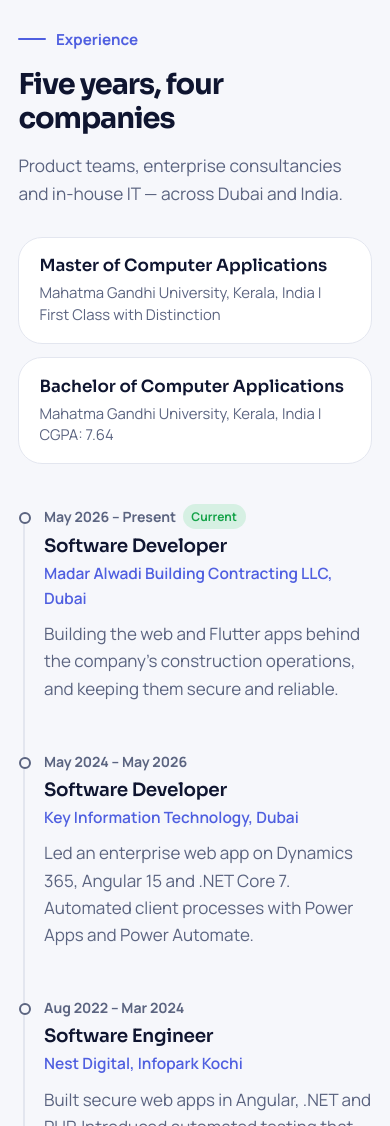
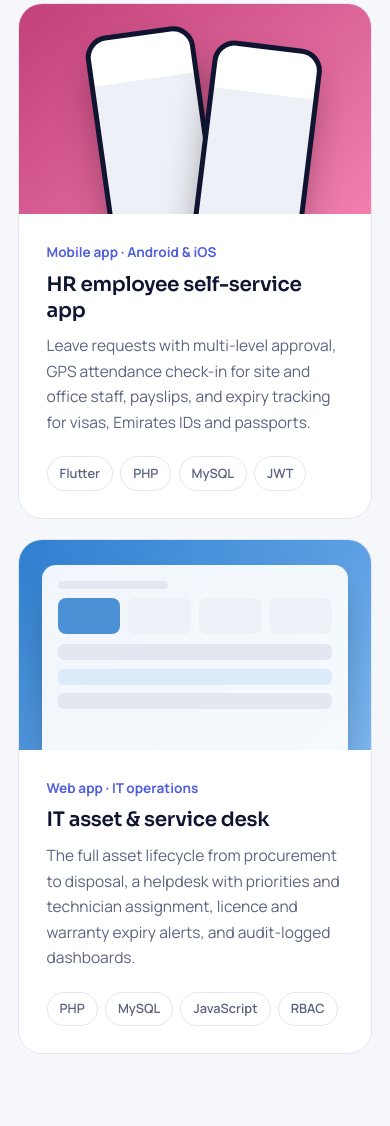
Before and after one commit to aj-anumonjacob/Portfolio_Website, a plain HTML site: page index.html in a window 390 px wide. Shown: the part 5688-6814 px from the top of the page. Drawn offline with Linux system fonts and the light colour scheme.

Commit message:
Update projects section with resume projects
Add Retail POS, HR self-service app and IT asset & service desk;
lay out five cards as 3 + 2 on desktop.

Co-Authored-By: Claude Opus 5.5 <noreply@anthropic.com>

```diff
--- a/css/styles.css
+++ b/css/styles.css
@@ -164,8 +164,10 @@ h2{font:700 clamp(1.8rem,4.4vw,3.2rem)/1.18 var(--display);letter-spacing:-.035e
 .svc .more:hover svg{transform:translateX(4px)}
 
 /* ---------- Work ---------- */
-.work{display:grid;grid-template-columns:repeat(3,1fr);gap:1.25rem}
-@media (max-width:940px){.work{grid-template-columns:1fr}}
+.work{display:grid;grid-template-columns:repeat(6,1fr);gap:1.25rem}
+.work>.proj{grid-column:span 2}
+.work>.proj:nth-child(n+4){grid-column:span 3}
+@media (max-width:940px){.work{grid-template-columns:1fr}.work>.proj,.work>.proj:nth-child(n+4){grid-column:auto}}
 .proj{display:flex;flex-direction:column}
 .shot{height:210px;padding:1.4rem;background:linear-gradient(140deg,var(--g1),var(--g2));position:relative;overflow:hidden}
 .ui{position:absolute;left:1.4rem;right:1.4rem;top:1.6rem;bottom:-20px;border-radius:14px 14px 0 0;background:rgba(255,255,255,.93);box-shadow:0 20px 40px -10px rgba(0,0,0,.35);padding:1rem;transition:transform .7s var(--ease)}
--- a/index.html
+++ b/index.html
@@ -324,14 +324,64 @@
           </article>
           <article class="proj spot rv" style="--g1:#D98A2B;--g2:#F3B56A;--d:.2s">
             <div class="shot" aria-hidden="true">
+              <div class="ui">
+                <div class="row">
+                  <div style="flex:1.6">
+                    <div class="bar" style="width:60%"></div>
+                    <div class="bar" style="width:100%;height:18px;border-radius:6px"></div>
+                    <div class="bar" style="width:100%;height:18px;border-radius:6px"></div>
+                    <div class="bar" style="width:100%;height:18px;border-radius:6px"></div>
+                  </div>
+                  <div style="flex:1">
+                    <div class="blk a" style="height:30px;margin-bottom:.5rem"></div>
+                    <div class="row" style="margin:0 0 .5rem"><div class="blk" style="height:26px"></div><div class="blk" style="height:26px"></div></div>
+                    <div class="row" style="margin:0"><div class="blk" style="height:26px"></div><div class="blk" style="height:26px"></div></div>
+                  </div>
+                </div>
+              </div>
+            </div>
+            <div class="proj-body">
+              <div class="meta">Desktop app · Retail</div>
+              <h3>Retail point of sale system</h3>
+              <p>Billing, returns, discounts and multiple payment modes, with inventory, barcodes, suppliers, stock alerts
+                and Crystal Reports for invoices, shift closing and profit.</p>
+              <div class="pills"><span>VB.NET</span><span>C#</span><span>SQL Server</span><span>Crystal Reports</span></div>
+            </div>
+          </article>
+          <article class="proj spot rv" style="--g1:#C2417A;--g2:#F07FAE">
+            <div class="shot" aria-hidden="true">
               <div class="phone p1"></div>
               <div class="phone p2"></div>
             </div>
             <div class="proj-body">
-              <div class="meta">Web &amp; mobile · ongoing</div>
-              <h3>Construction operations apps</h3>
-              <p>Web tools and Flutter apps that replace manual workflows for a Dubai building-contracting company.</p>
-              <div class="pills"><span>Flutter</span><span>PHP</span><span>MySQL</span></div>
+              <div class="meta">Mobile app · Android &amp; iOS</div>
+              <h3>HR employee self-service app</h3>
+              <p>Leave requests with multi-level approval, GPS attendance check-in for site and office staff, payslips,
+                and expiry tracking for visas, Emirates IDs and passports.</p>
+              <div class="pills"><span>Flutter</span><span>PHP</span><span>MySQL</span><span>JWT</span></div>
+            </div>
+          </article>
+          <article class="proj spot rv" style="--g1:#2F7FD0;--g2:#7DB8F2;--d:.1s">
+            <div class="shot" aria-hidden="true">
+              <div class="ui">
+                <div class="bar" style="width:40%"></div>
+                <div class="row">
+                  <div class="blk a" style="height:36px"></div>
+                  <div class="blk" style="height:36px"></div>
+                  <div class="blk" style="height:36px"></div>
+                  <div class="blk" style="height:36px"></div>
+                </div>
+                <div class="bar" style="width:100%;height:16px;border-radius:6px"></div>
+                <div class="bar" style="width:100%;height:16px;border-radius:6px;background:#DCEBFA"></div>
+                <div class="bar" style="width:100%;height:16px;border-radius:6px"></div>
+              </div>
+            </div>
+            <div class="proj-body">
+              <div class="meta">Web app · IT operations</div>
+              <h3>IT asset &amp; service desk</h3>
+              <p>The full asset lifecycle from procurement to disposal, a helpdesk with priorities and technician
+                assignment, licence and warranty expiry alerts, and audit-logged dashboards.</p>
+              <div class="pills"><span>PHP</span><span>MySQL</span><span>JavaScript</span><span>RBAC</span></div>
             </div>
           </article>
         </div>
```
